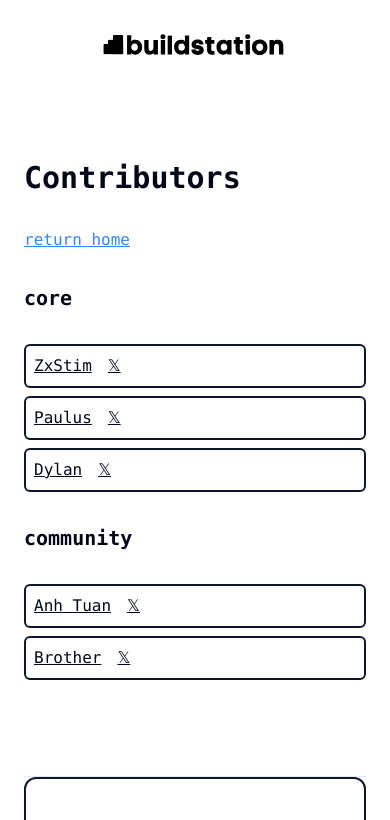
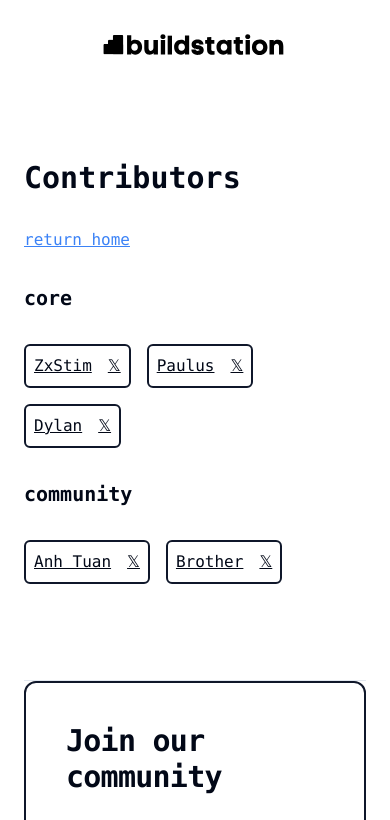
Before and after one commit to buildstationorg/buildstation, a Next.js app: page /contributors in a window 390 px wide. Shown: the top 820 px of the page. Built offline with nearby package versions, Linux system fonts and the light colour scheme.

Commit message:
edit contributors styling

```diff
--- a/app/contributors/page.tsx
+++ b/app/contributors/page.tsx
@@ -7,10 +7,10 @@ export default function Page() {
       <h1 className="text-3xl md:text-5xl font-bold">Contributors</h1>
       <Link className="underline text-blue-500" href="/">return home</Link>
       <h2 className="text-xl font-semibold">core</h2>
-      <div className="flex md:flex-row md:flex-wrap flex-col gap-2 md:gap-8">
+      <div className="flex flex-row flex-wrap gap-4 md:gap-8">
         {
           coreContributors.map((coreContributor) => (
-            <div key={coreContributor.id} className="flex flex-row gap-4 border-2 border-primary p-2 rounded-md">
+            <div key={coreContributor.id} className="flex flex-row gap-4 border-2 border-primary p-2 rounded-md w-fit">
               <a className="text-md underline w-fit" href={coreContributor.github} target='_blank'>{coreContributor.name}</a>
               <a className="text-md underline w-fit" href={coreContributor.github} target='_blank'>𝕏</a>
             </div>
@@ -18,10 +18,10 @@ export default function Page() {
         }
       </div>
       <h2 className="text-xl font-semibold">community</h2>
-      <div className="flex md:flex-row md:flex-wrap flex-col gap-2 md:gap-8">
+      <div className="flex flex-row flex-wrap gap-4 md:gap-8">
         {
           contributors.map((contributor) => (
-            <div key={contributor.id} className="flex flex-row gap-4 border-2 border-primary p-2 rounded-md">
+            <div key={contributor.id} className="flex flex-row gap-4 border-2 border-primary p-2 rounded-md w-fit">
               <a className="text-md underline w-fit" href={contributor.github} target='_blank'>{contributor.name}</a>
               <a className="text-md underline w-fit" href={contributor.github} target='_blank'>𝕏</a>
             </div>
```
